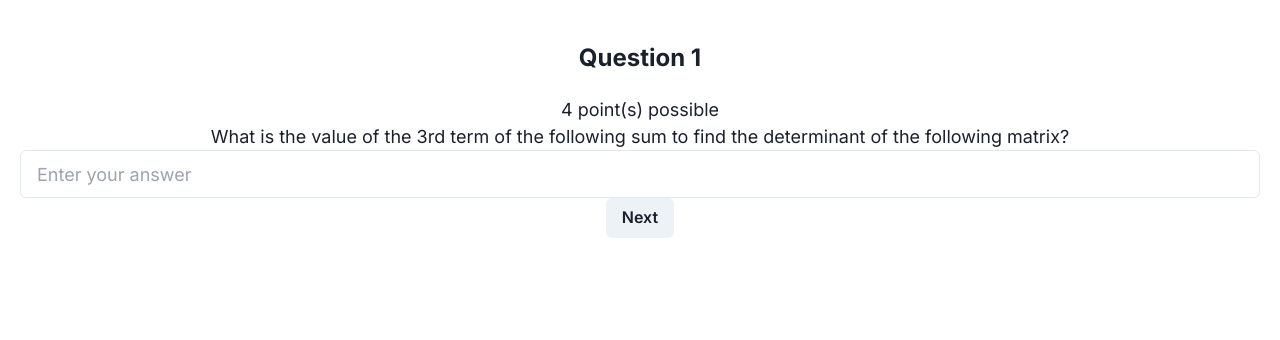
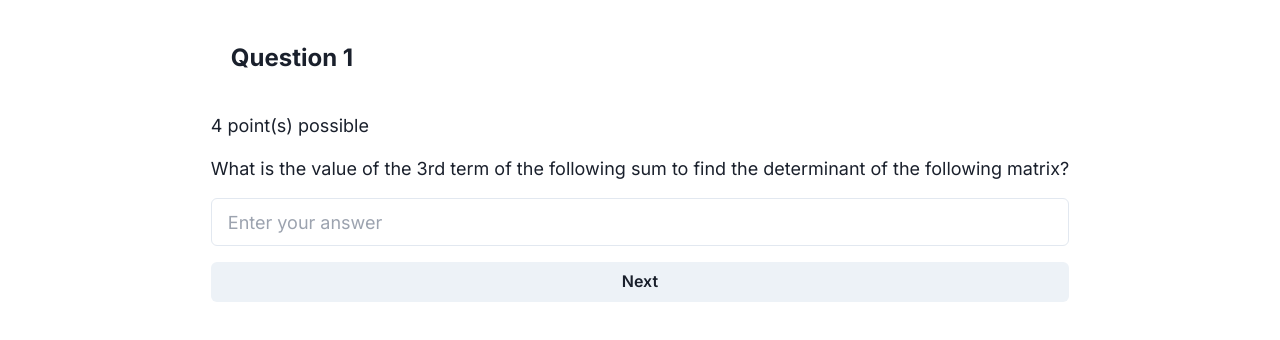
Before and after one commit to pmwatt/devclub-proj, a Next.js app: page /exam/0/0/0 in a window 1280 px wide. Shown: the top 340 px of the page. Built offline with nearby package versions, Linux system fonts and the light colour scheme.

Commit message:
update questions style

```diff
--- a/app/exam/[examNum]/[qnum]/[score]/page.tsx
+++ b/app/exam/[examNum]/[qnum]/[score]/page.tsx
@@ -205,13 +205,13 @@ export default function Question({ params }: {
     else {
         const answerElement = renderAnswer();
         return (
-            <>
+            <div className='flex flex-col gap-4'>
                 <h1>Question {Number(params.qnum) + 1}</h1>
                 <h2>{Number(question.score)} point(s) possible</h2>
                 <h2>{question.question}</h2>
                 {answerElement}
                 <Button onClick={handleQuestionSubmission}>{(remainingQuestionsCount == 1) ? "Submit" : "Next"}</Button>
-            </>
+            </div>
         )
 
     }
```
